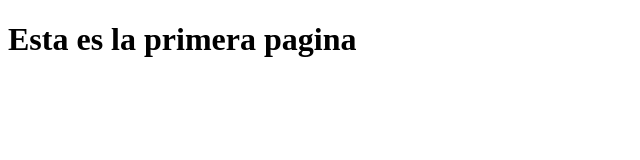
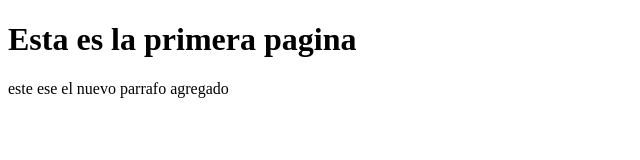
Before and after one commit to anjojalo/conflictos_solved, a plain HTML site: page index.html in a window 1280 px wide. Shown: the whole page, without its empty margins (0-640 px from the left). Drawn offline with Linux system fonts and the light colour scheme.

Commit message:
parrafor desde developer1

```diff
--- a/index.html
+++ b/index.html
@@ -9,6 +9,6 @@
 </head>
 <body>
     <h1>Esta es la primera pagina</h1>
-
+    <p>este ese el nuevo parrafo agregado</p>
 </body>
 </html>
```
